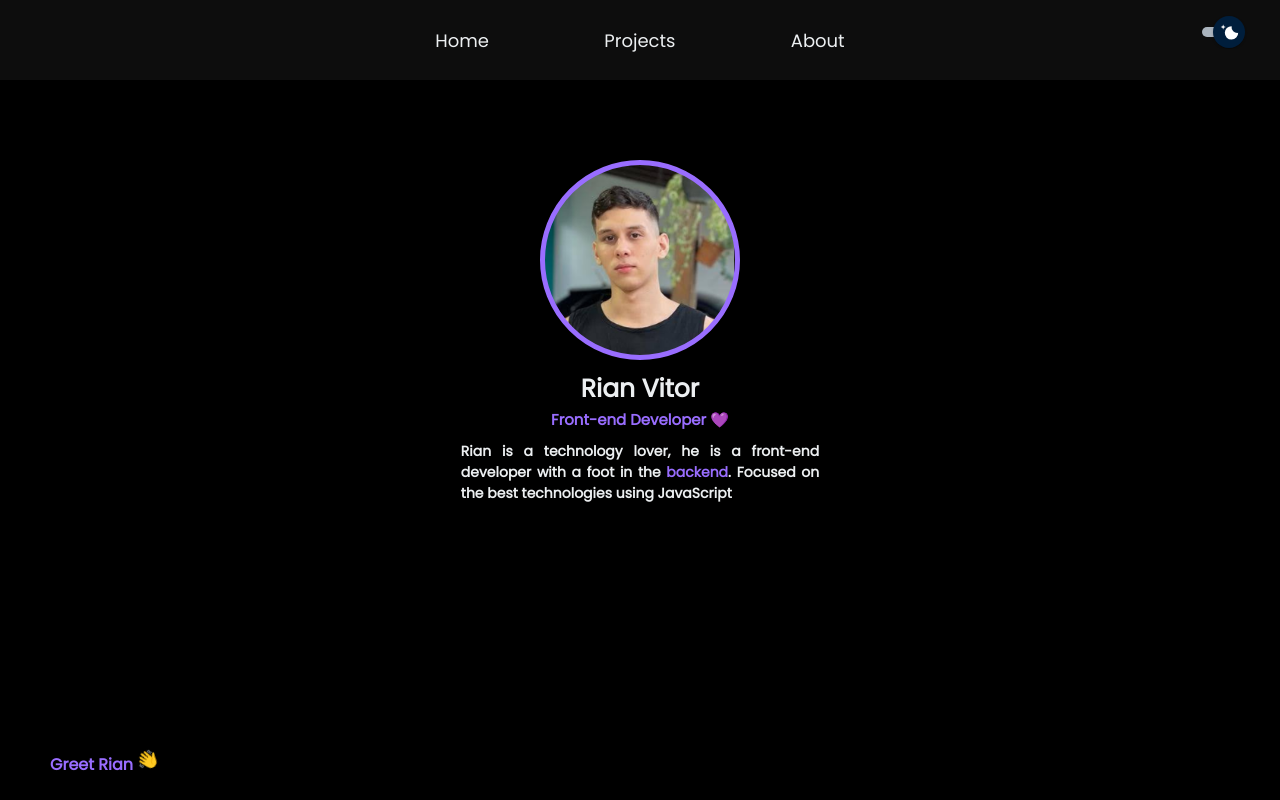
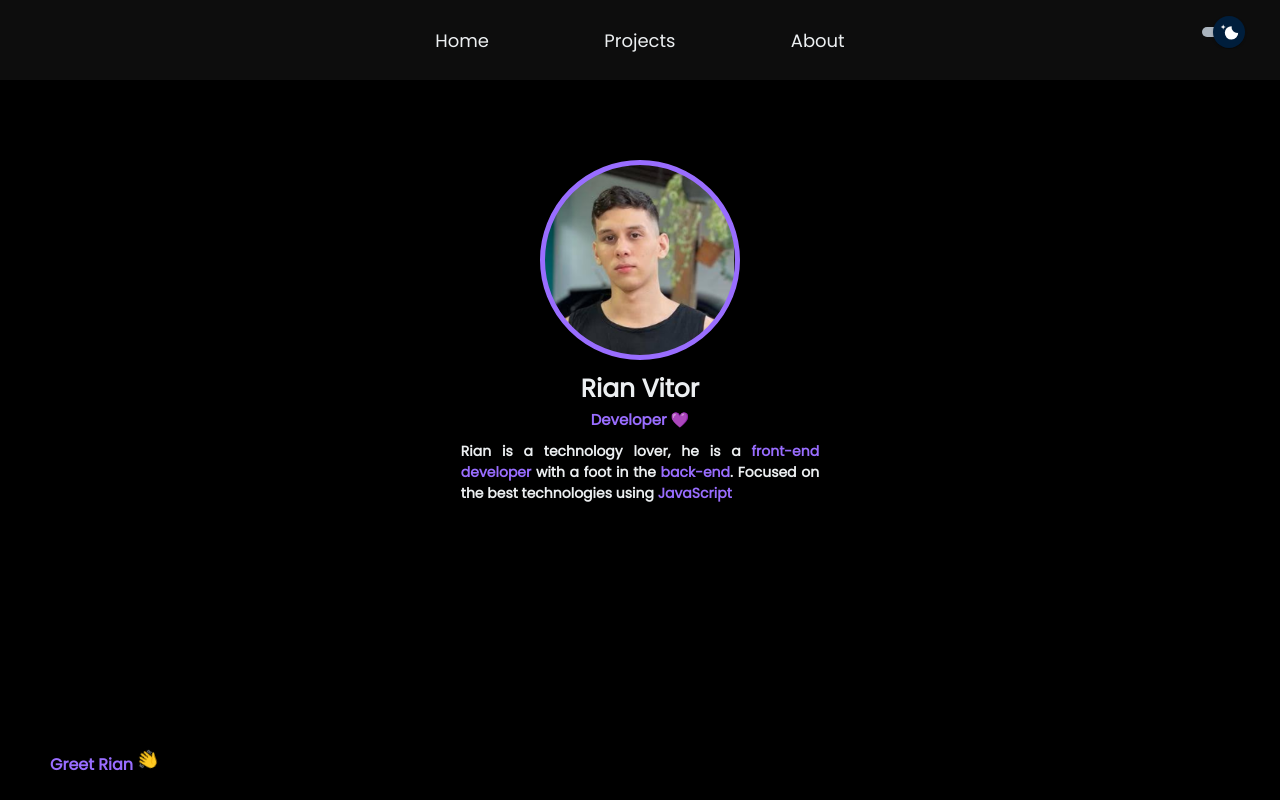
Before and after one commit to RianVitor26/Portifolio, a React (Vite) app in the folder portifolio/: page / in a window 1280 px wide. Shown: the top 800 px of the page. Built offline with nearby package versions, Linux system fonts and the light colour scheme.

Commit message:
alterando link do card

```diff
--- a/portifolio/src/components/Navbar/styles.ts
+++ b/portifolio/src/components/Navbar/styles.ts
@@ -52,6 +52,7 @@ a{
           width: 100%;
           height: .5vh;
           bottom: 0;
+          border-radius: 5px;
           left: 0;
           background: #996dff;
           visibility: hidden;
--- a/portifolio/src/components/Toastify/index.tsx
+++ b/portifolio/src/components/Toastify/index.tsx
@@ -5,7 +5,7 @@ import { useState } from 'react'
 
 export const Toastify = () => {
   const notify = () =>
-    toast("What's Up ! Welcome to my portifolio 🚀", {
+    toast("What's Up ! 🚀", {
       position: "top-left",
       autoClose: 3000,
       hideProgressBar: false,
--- a/portifolio/src/pages/About/index.tsx
+++ b/portifolio/src/pages/About/index.tsx
@@ -80,14 +80,6 @@ export const About = () => {
             <h2>React</h2>
           </C.Stack>
           <C.Stack data-aos="fade-up">
-            <img src="https://cdn.jsdelivr.net/gh/devicons/devicon/icons/redux/redux-original.svg" />
-            <h2>Redux</h2>
-          </C.Stack>
-          <C.Stack data-aos="fade-up">
-            <img src="https://cdn.jsdelivr.net/gh/devicons/devicon/icons/jest/jest-plain.svg" />
-            <h2>Jest</h2>
-          </C.Stack>
-          <C.Stack data-aos="fade-up">
             <img src="https://cdn.jsdelivr.net/gh/devicons/devicon/icons/sass/sass-original.svg" />
             <h2>Sass</h2>
           </C.Stack>
--- a/portifolio/src/pages/Home/index.tsx
+++ b/portifolio/src/pages/Home/index.tsx
@@ -20,12 +20,12 @@ export const Home = () => {
         <Toastify />
         <C.Perfil data-aos="zoom-in"></C.Perfil>
         <h1 data-aos="fade-up-right">Rian Vitor</h1>
-        <h2 data-aos="fade-up-right">Front-end Developer 💜</h2>
+        <h2 data-aos="fade-up-right">Developer 💜</h2>
         <C.Resume data-aos="fade-up">
           <h3>
-            Rian is a technology lover, he is a front-end developer with a foot
-            in the <span>backend</span>. Focused on the best technologies using
-            JavaScript
+            Rian is a technology lover, he is a <span>front-end developer </span>
+            with a foot in the <span>back-end</span>. Focused on the best
+            technologies using <span>JavaScript</span>
           </h3>
         </C.Resume>
       </C.Container>
--- a/portifolio/src/pages/Projects/index.tsx
+++ b/portifolio/src/pages/Projects/index.tsx
@@ -13,10 +13,10 @@ export const Projects = () => {
         <Card
           src="github.png"
           alt="Github image"
-          title="Search repos"
-          stacks="React | TypeScript | Styled-components"
+          title="GB-Repos-R"
+          stacks="React | TypeScript | Styled-components | API"
           desc="Consuming the github API and developing a search filter for repositories"
-          link="https://myrepos.vercel.app/"
+          link="https://gbreposrv.vercel.app/"
         />
         <Card
           src="comingsoon.jpg"
```
